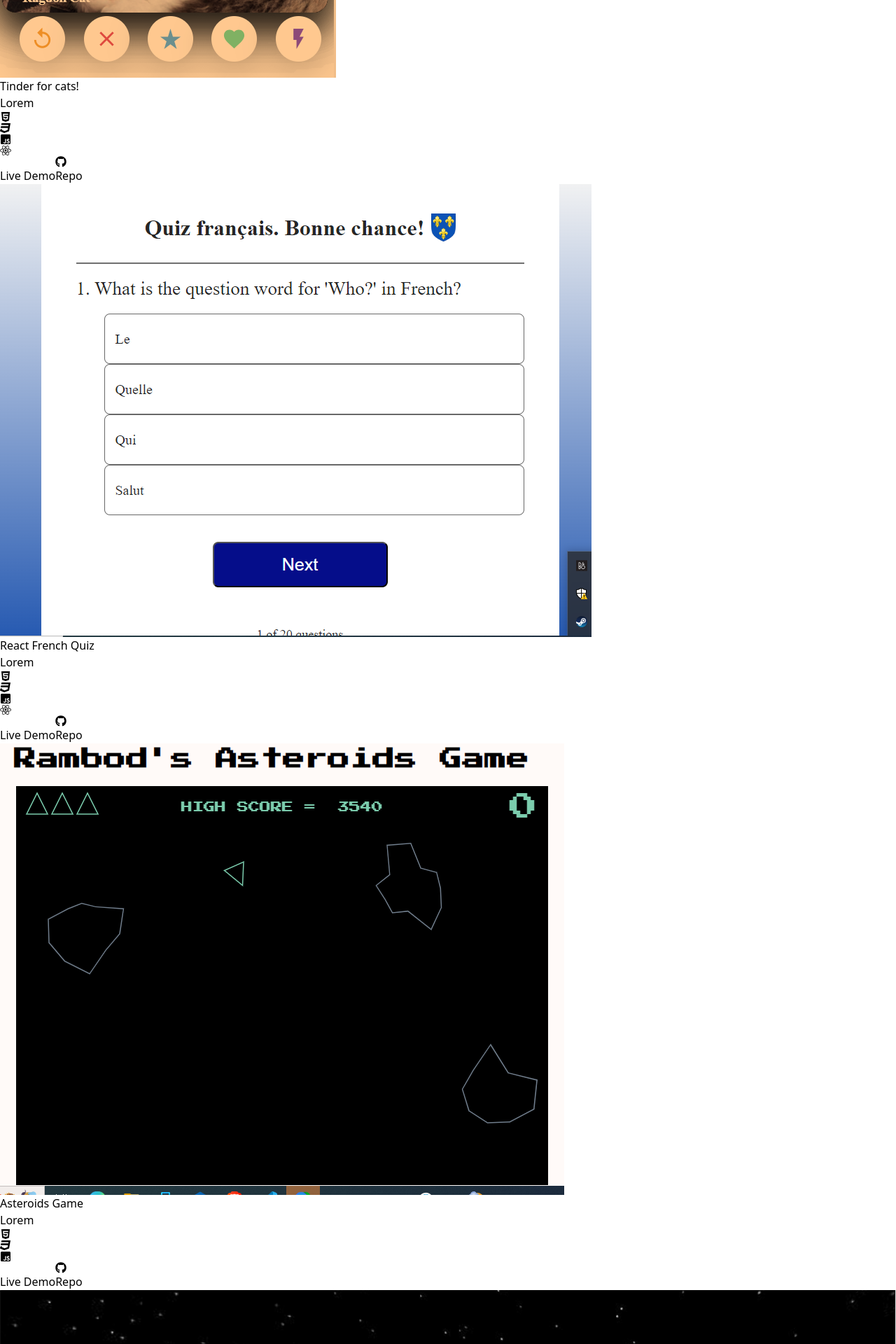
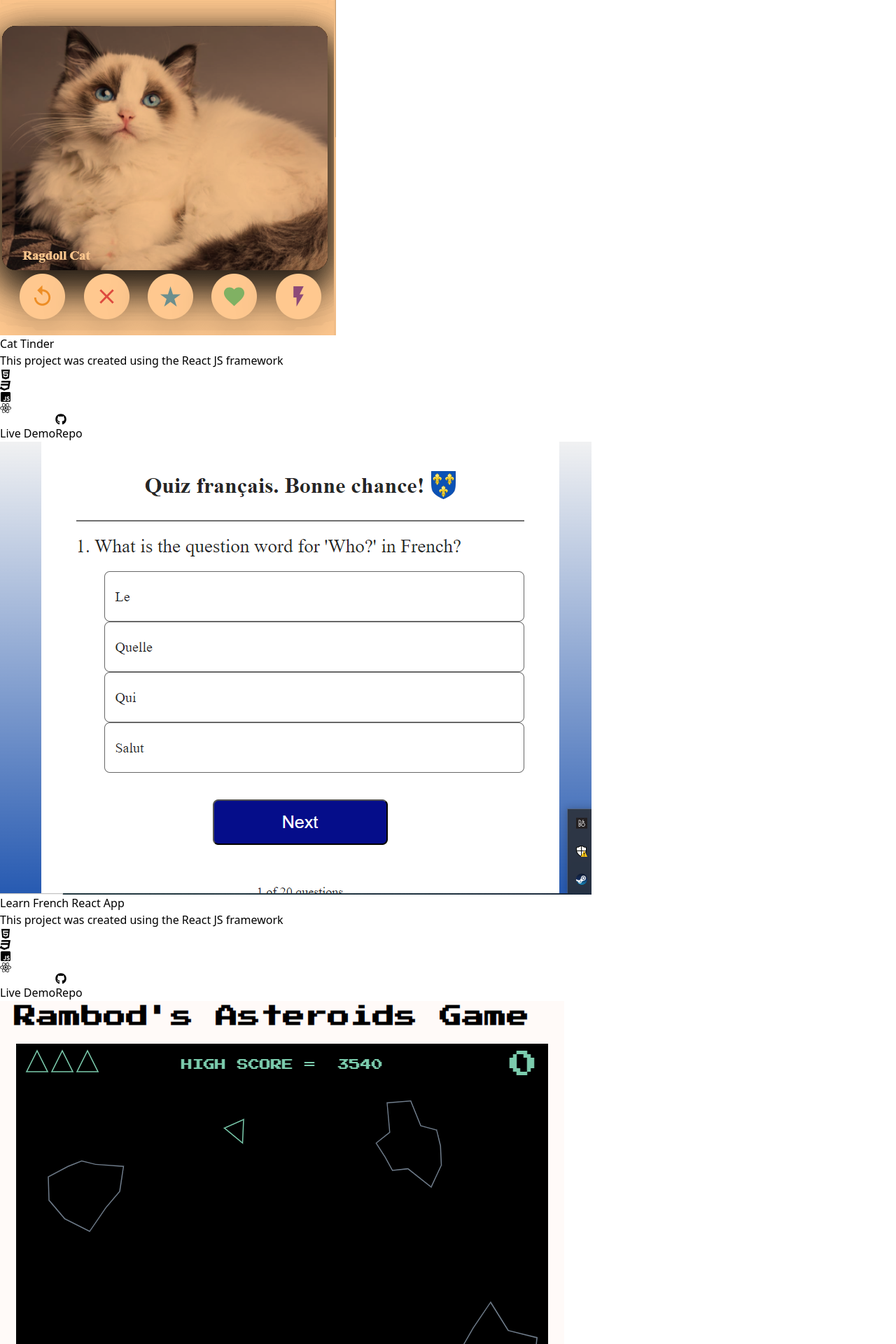
Before and after one commit to rpg225/tailwind-portfolio, a React (Vite) app: page /project in a window 1280 px wide. Shown: the part 820-2740 px from the top of the page at 70% size. Built offline with nearby package versions, Linux system fonts and the light colour scheme.

Commit message:
added stuff to the portfolio

```diff
--- a/src/App.css
+++ b/src/App.css
@@ -15,7 +15,7 @@
 }
 
 .background-fix{
-  background-color: blueviolet;
+  background-color: rgba( 247, 49, 17, 100);
 }
 
 .home-name {
--- a/src/components/Contact.jsx
+++ b/src/components/Contact.jsx
@@ -1,6 +1,6 @@
 function Contact() {
     return (
-        <div className=" bg-sky-300 text-center py-6">
+        <div className=" bg-stone-300 text-center py-6">
             <h2 className="mb-12 text-3xl font-bold">Contact</h2>
               <form>
               <div className="relative mb-6" data-te-input-wrapper-init>
--- a/src/components/Hero.jsx
+++ b/src/components/Hero.jsx
@@ -1,7 +1,7 @@
 
 const Hero = () => {
   return (
-    <section id='hero' className='bg-blue-500'>
+    <section id='hero' className='bg-red-500'>
         <div className='mx-auto mb-max-w-xl pt-4 pb-7'>
         <div className="flex justify-center items-center">
       <img
--- a/src/components/Navbar.jsx
+++ b/src/components/Navbar.jsx
@@ -7,7 +7,7 @@ function NavBar() {
                     <div className="flex flex-shrink-0 items-center">
                     <img
                     alt="my logo"
-                    src="assets/rpg-logo.png"
+                    src="assets/SVG2.svg"
                     className="h-14 w-auto rounded-full"
                     />
                 </div>
--- a/src/components/Project.jsx
+++ b/src/components/Project.jsx
@@ -11,12 +11,15 @@ const Project = () => {
         {/* first row */}
         <div className=" flex flex-wrap justify-center space-x-0 sm:space-x-4">
           <div className="w-full sm:w-auto mb-4 sm:mb-0">
-          <Project1Card />
+            {/* Cat Tinder */}
+            <Project1Card />
           </div>
           <div className="w-full sm:w-auto mb-4 sm:mb-0">
+            {/* Learn French */}
           <Project2Card />
           </div>
           <div className="w-full sm:w-auto mb-4 sm:mb-0">
+            {/* Asteroids */}
           <Project3Card />
           </div>
 
@@ -25,19 +28,19 @@ const Project = () => {
           <Project4Card />
           </div>
           <div className="w-full sm:w-auto mb-4 sm:mb-0">
-          <Project3Card />
+          <Project4Card />
           </div>
           <div className="w-full sm:w-auto mb-4 sm:mb-0">
-          <Project3Card />
+          <Project4Card />
           </div>
           <div className="w-full sm:w-auto mb-4 sm:mb-0">
-          <Project3Card />
+          <Project4Card />
           </div>
           <div className="w-full sm:w-auto mb-4 sm:mb-0">
-          <Project3Card />
+          <Project4Card />
           </div>
           <div className="w-full sm:w-auto mb-4 sm:mb-0">
-          <Project3Card />
+          <Project4Card />
           </div>
           {/* <Project4Card /> */}
           {/* project 6 */}
--- a/src/components/Project1Card.jsx
+++ b/src/components/Project1Card.jsx
@@ -1,3 +1,11 @@
+import {
+  Card,
+  CardHeader,
+  CardBody,
+  CardFooter,
+  Typography,
+
+} from "@material-tailwind/react";
 import {
   FaHtml5,
   FaCss3,
@@ -6,44 +14,50 @@ import {
   FaJsSquare }
   from 'react-icons/fa';
 
+
 function Project1Card() {
   return (
-    <div className="card bg-base-100 w-96 shadow-xl">
-  <figure className="px-10 pt-10">
-    <img
-      src="assets/cat-tinder-card.png"
-      alt="Cat-Tinder"
-      className="rounded-xl h-80 w-80" />
-  </figure>
-  <div className="card-body pb-4 pt-4 items-center text-center">
-    <h2 className="card-title">Tinder for cats!</h2>
-    <p>Lorem</p>
-    <div className="px-6 pt-4 pb-2 flex space-x-2 items-center text-center justify-center">
+    <Card className="mt-6 w-96 py-4 px-4 shadow-lg rounded-lg ">
+      <CardHeader color="blue-gray" className="relative h-56">
+        <img
+          src="assets/cat-tinder-card.png"
+          alt="card-image"
+        />
+      </CardHeader>
+      <CardBody>
+        <Typography variant="h5" color="blue-gray" className="mb-2">
+          Cat Tinder
+        </Typography>
+        <Typography>
+          This project was created using the React JS framework
+        </Typography>
+      </CardBody>
+      <CardFooter className="pt-0">
+      <div className="px-6 pt-4 pb-2 flex space-x-2 items-center text-center justify-center">
               <i> <FaHtml5 className='text-4xl text-gray-500'></FaHtml5> </i>
               <i> <FaCss3 className='text-4xl text-gray-500'></FaCss3> </i>
               <i> <FaJsSquare className='text-4xl text-gray-500'></FaJsSquare> </i>
               <i> <FaReact className='text-4xl text-gray-500'></FaReact> </i>
         </div>
-    <div className="card-actions">
-    <div className="px-6 pt-4 pb-2 flex space-x-2 items-center text-center justify-center">
+        <div className="px-6 pt-4 pb-2 flex space-x-2 items-center text-center justify-center">
         <button className="bg-teal-900 flex items-center justify-center hover:bg-blue-700 text-white font-bold py-2 px-2 rounded">
             <a
             className="text-sm flex items-center justify-center"
-            href="https://rpg225.github.io/AsteroidsJS/">
+            href="https://cat-tinder-rambod.netlify.app/">
              Live Demo </a>
                 </button>
                 <button className="bg-slate-900 flex items-center justify-center hover:bg-blue-700 text-white font-bold py-2 px-2 rounded">
             <a
             className="text-sm flex items-center justify-center"
-            href="https://github.com/rpg225/AsteroidsJS">
+            href="https://github.com/rpg225/Cat-Tinder">
             <i className="text-center"> <FaGithub className='text-xl mr-2 justify-center text-gray-500'></FaGithub> </i>
               Repo </a>
                 </button>
           </div>
-    </div>
-  </div>
-</div>
-  )
+        {/* <Button>Read More</Button> */}
+      </CardFooter>
+    </Card>
+  );
 }
 
 export default Project1Card
--- a/src/components/Project2Card.jsx
+++ b/src/components/Project2Card.jsx
@@ -1,3 +1,11 @@
+import {
+  Card,
+  CardHeader,
+  CardBody,
+  CardFooter,
+  Typography,
+
+} from "@material-tailwind/react";
 import {
   FaHtml5,
   FaCss3,
@@ -6,26 +14,32 @@ import {
   FaJsSquare }
   from 'react-icons/fa';
 
+
 function Project2Card() {
   return (
-    <div className="card bg-base-100 w-96 shadow-xl">
-  <figure className="px-10 pt-10">
-    <img
-      src="assets/learnfrench.png"
-      alt="Cat-Tinder"
-      className="rounded-xl h-80 w-80" />
-  </figure>
-  <div className="card-body pb-4 pt-4 items-center text-center">
-    <h2 className="card-title">React French Quiz</h2>
-    <p>Lorem</p>
-    <div className="px-6 pt-4 pb-2 flex space-x-2 items-center text-center justify-center">
+    <Card className="mt-6 w-96 py-4 px-4 shadow-lg rounded-lg ">
+      <CardHeader color="blue-gray" className="relative h-56">
+        <img
+          src="assets/learnfrench.png"
+          alt="card-image"
+        />
+      </CardHeader>
+      <CardBody>
+        <Typography variant="h5" color="blue-gray" className="mb-2">
+          Learn French React App
+        </Typography>
+        <Typography>
+          This project was created using the React JS framework
+        </Typography>
+      </CardBody>
+      <CardFooter className="pt-0">
+      <div className="px-6 pt-4 pb-2 flex space-x-2 items-center text-center justify-center">
               <i> <FaHtml5 className='text-4xl text-gray-500'></FaHtml5> </i>
               <i> <FaCss3 className='text-4xl text-gray-500'></FaCss3> </i>
               <i> <FaJsSquare className='text-4xl text-gray-500'></FaJsSquare> </i>
               <i> <FaReact className='text-4xl text-gray-500'></FaReact> </i>
         </div>
-    <div className="card-actions">
-    <div className="px-6 pt-4 pb-2 flex space-x-2 items-center text-center justify-center">
+        <div className="px-6 pt-4 pb-2 flex space-x-2 items-center text-center justify-center">
         <button className="bg-teal-900 flex items-center justify-center hover:bg-blue-700 text-white font-bold py-2 px-2 rounded">
             <a
             className="text-sm flex items-center justify-center"
@@ -40,10 +54,10 @@ function Project2Card() {
               Repo </a>
                 </button>
           </div>
-    </div>
-  </div>
-</div>
-  )
+        {/* <Button>Read More</Button> */}
+      </CardFooter>
+    </Card>
+  );
 }
 
 export default Project2Card
--- a/src/components/Project3Card.jsx
+++ b/src/components/Project3Card.jsx
@@ -1,28 +1,44 @@
+import {
+  Card,
+  CardHeader,
+  CardBody,
+  CardFooter,
+  Typography,
+
+} from "@material-tailwind/react";
 import {
   FaHtml5,
   FaCss3,
   FaGithub,
+  FaReact,
   FaJsSquare }
   from 'react-icons/fa';
 
+
+
 function Project3Card() {
-  return (
-    <div className="card bg-base-100 w-96 shadow-xl">
-  <figure className="px-10 pt-10">
+  return(  <Card className="mt-6 w-96 py-4 px-4 shadow-lg rounded-lg ">
+  <CardHeader color="blue-gray" className="relative h-56">
     <img
       src="assets/asteroidsgamecard.png"
-      alt="Asteroids"
-      className="rounded-xl h-80 w-80" />
-  </figure>
-  <div className="card-body pb-4 pt-4 items-center text-center">
-    <h2 className="card-title">Asteroids Game</h2>
-    <p>Lorem</p>
+      alt="card-image"
+    />
+  </CardHeader>
+  <CardBody>
+    <Typography variant="h5" color="blue-gray" className="mb-2">
+      Asteroids JavaScript Game
+    </Typography>
+    <Typography>
+      This project was created with JavaScript
+    </Typography>
+  </CardBody>
+  <CardFooter className="pt-0">
   <div className="px-6 pt-4 pb-2 flex space-x-2 items-center text-center justify-center">
           <i> <FaHtml5 className='text-4xl text-gray-500'></FaHtml5> </i>
           <i> <FaCss3 className='text-4xl text-gray-500'></FaCss3> </i>
           <i> <FaJsSquare className='text-4xl text-gray-500'></FaJsSquare> </i>
+          <i> <FaReact className='text-4xl text-gray-500'></FaReact> </i>
     </div>
-    <div className="card-actions">
     <div className="px-6 pt-4 pb-2 flex space-x-2 items-center text-center justify-center">
     <button className="bg-teal-900 flex items-center justify-center hover:bg-blue-700 text-white font-bold py-2 px-2 rounded">
         <a
@@ -33,15 +49,15 @@ function Project3Card() {
             <button className="bg-slate-900 flex items-center justify-center hover:bg-blue-700 text-white font-bold py-2 px-2 rounded">
         <a
         className="text-sm flex items-center justify-center"
-            href="https://github.com/rpg225/LearnFrenchReact">
+        href="https://github.com/rpg225/AsteroidsJS">
         <i className="text-center"> <FaGithub className='text-xl mr-2 justify-center text-gray-500'></FaGithub> </i>
           Repo </a>
             </button>
       </div>
-    </div>
-  </div>
-</div>
-  )
+    {/* <Button>Read More</Button> */}
+  </CardFooter>
+</Card>
+);
 }
 
 export default Project3Card
--- a/src/components/Skills.jsx
+++ b/src/components/Skills.jsx
@@ -1,5 +1,5 @@
 import { FaGithub,FaHtml5, FaCss3, FaReact, FaJsSquare, FaNode, FaBootstrap } from "react-icons/fa";
-import { SiTypescript, SiSanity, SiWordpress, SiFigma, SiVuedotjs, SiAngular, SiPhp, SiExpress, SiVisualstudio } from "react-icons/si";
+import { SiTypescript, SiRust, SiWordpress, SiFigma, SiVuedotjs, SiAngular, SiPhp, SiExpress, SiVisualstudio } from "react-icons/si";
 import { SiSolidity, SiCplusplus, SiPython, SiWeb3Dotjs } from "react-icons/si";
 
 function Skills() {
@@ -35,8 +35,8 @@ function Skills() {
               <FaReact className='text-4xl text-gray-500'></FaReact>
               <p className='mt-2'>React</p>
             </li><li className='flex flex-col items-center'>
-              <SiSanity className='text-4xl text-gray-500'></SiSanity>
-              <p className='mt-2'>Sanity</p>
+              <SiRust className='text-4xl text-gray-500'></SiRust>
+              <p className='mt-2'>Rust</p>
             </li>
             <li className='flex flex-col items-center'>
               <FaNode className='text-4xl text-gray-500'></FaNode>
```
Also changed, not shown: src/components/Project5card.jsx (added, +62 -0 lines), public/assets/SVG2.svg (added), public/assets/paint-grid.png (added). Lines whose indentation alone changed are shown as unchanged.
